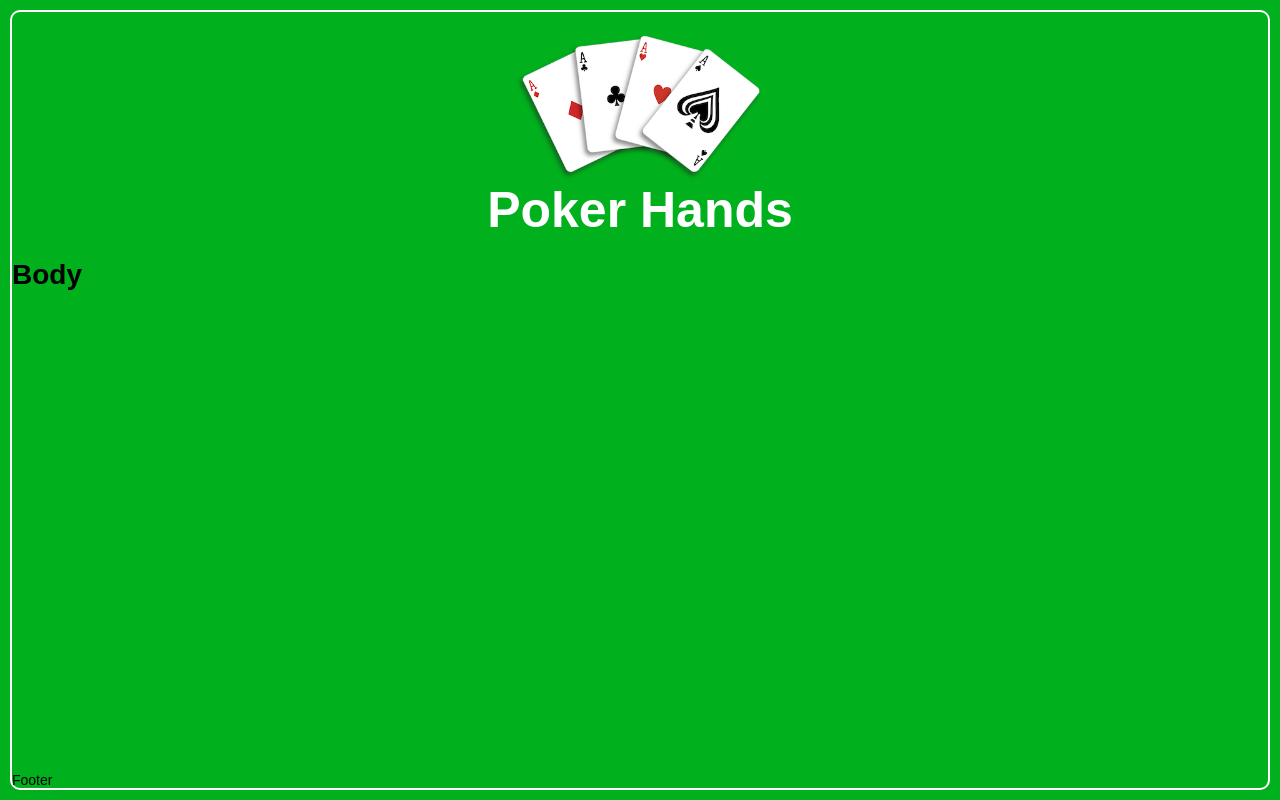
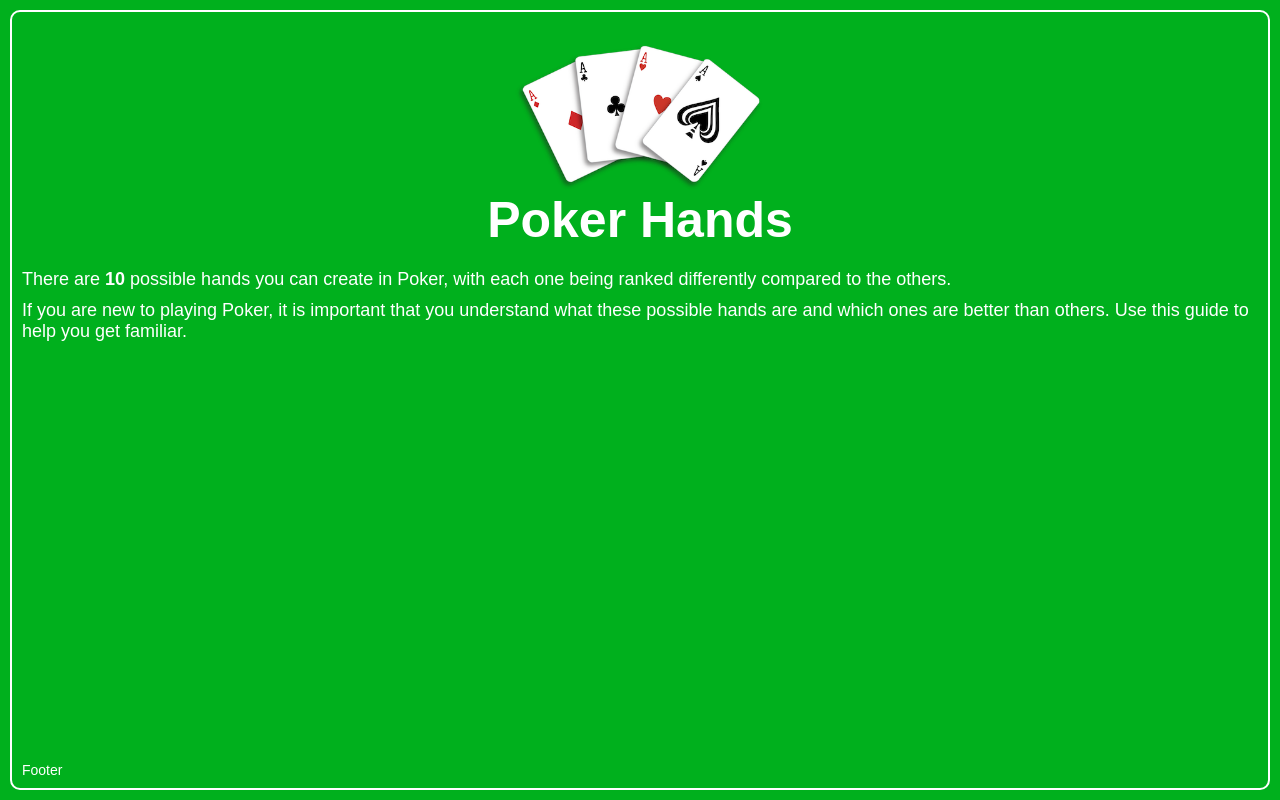
Before and after one commit to cjshelton/poker-hands, a Next.js app: page / in a window 1280 px wide. Built offline with nearby package versions, Linux system fonts and the light colour scheme.

Commit message:
Add intro text

```diff
--- a/pages/index.tsx
+++ b/pages/index.tsx
@@ -30,7 +30,17 @@ const Home: NextPage = () => {
                 </header>
 
                 <main className={styles['home__content']}>
-                    <h1>Body</h1>
+                    <p className={styles['home__intro']}>
+                        There are <span className="bold">10</span> possible
+                        hands you can create in Poker, with each one being
+                        ranked differently compared to the others.
+                    </p>
+                    <p className={styles['home__intro']}>
+                        If you are new to playing Poker, it is important that
+                        you understand what these possible hands are and which
+                        ones are better than others. Use this guide to help you
+                        get familiar.
+                    </p>
                 </main>
 
                 <footer className={styles['home__footer']}>Footer</footer>
--- a/styles/Home.module.scss
+++ b/styles/Home.module.scss
@@ -5,10 +5,13 @@
     height: 100%;
     padding: 1rem;
 
+    color: $white;
+
     &__inner {
         height: 100%;
         display: flex;
         flex-direction: column;
+        padding: 1rem;
 
         background-color: transparent;
         border: 0.2rem solid $white;
@@ -27,10 +30,24 @@
     &__title {
         font-size: 5rem;
         color: $white;
+
+        @media (max-width: $medium) {
+            font-size: 3rem;
+        }
     }
 
     &__aces-container {
         width: 25rem;
+
+        @media (max-width: $medium) {
+            width: 15rem;
+        }
+    }
+
+    &__intro {
+        font-size: 1.8rem;
+
+        margin-bottom: 1rem;
     }
 
     &__content {
--- a/styles/_variables.scss
+++ b/styles/_variables.scss
@@ -1,2 +1,6 @@
+// Colours
 $poker-green: #00b01d;
 $white: #ffffff;
+
+// Sizes
+$medium: 500px;
```
